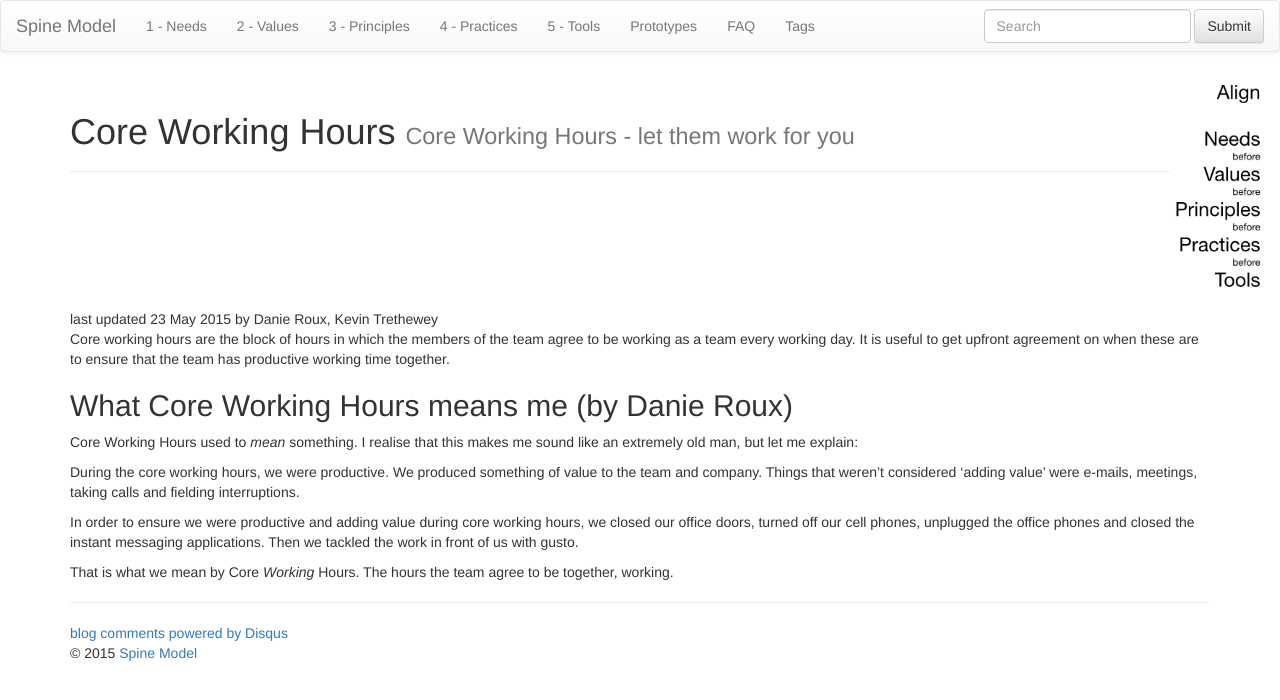
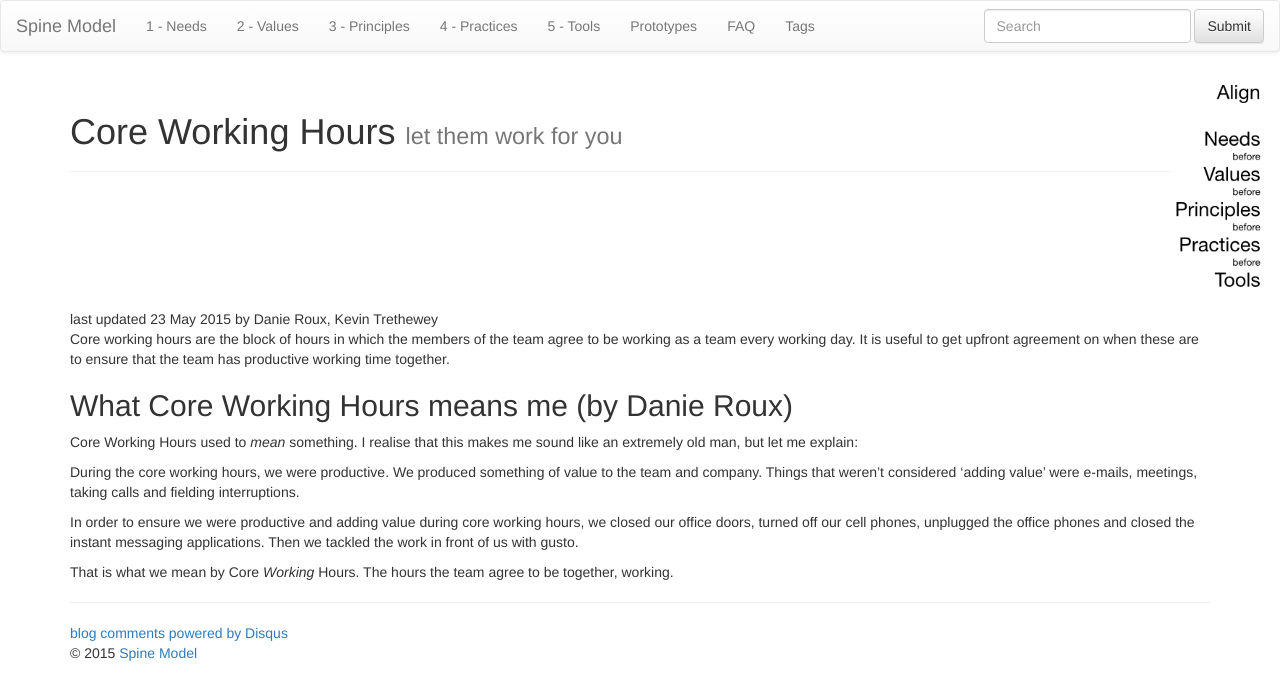
Before and after one commit to SpineModel/spinemodel.github.io, a Jekyll site: the page built from _posts/2015-05-23-CoreWorkingHours.md, in a window 1280 px wide. Shown: the top 700 px of the page. Built offline with Jekyll 4.4.1, drawn with Linux system fonts in a browser that asks for light colours; nearby versions of some CDN libraries; library files that are not in the unit come from our copies; comment, search, counter and statistics services are not loaded.

Commit message:
fixed title

```diff
--- a/_posts/2015-05-23-CoreWorkingHours.md
+++ b/_posts/2015-05-23-CoreWorkingHours.md
@@ -2,7 +2,7 @@
 layout: post
 title: Core Working Hours
 category : Practice
-tagline: "Core Working Hours - let them work for you"
+tagline: "let them work for you"
 author: Danie Roux, Kevin Trethewey
 tags: []
 ---
```
Also changed, not shown: 1 other file.
